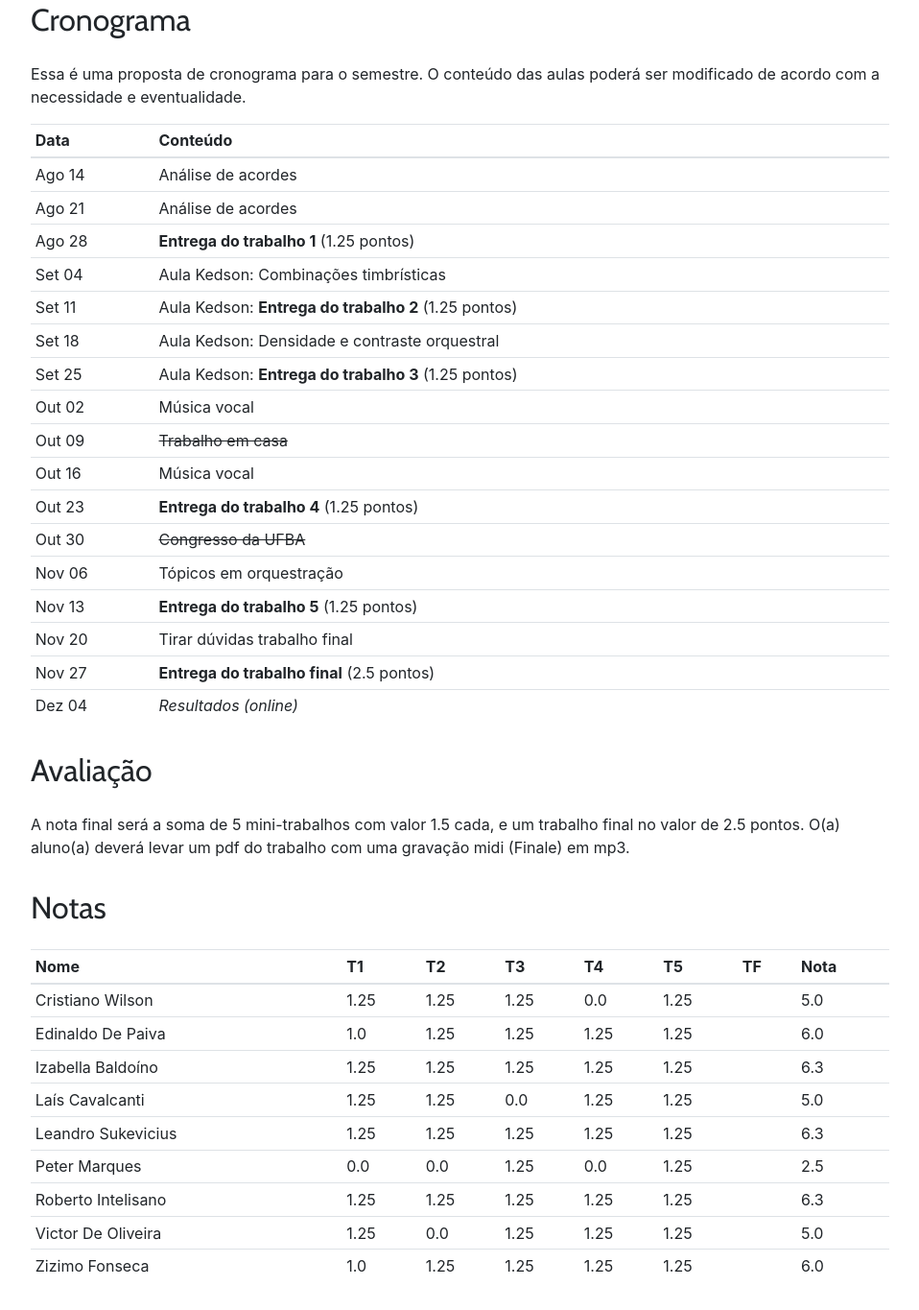
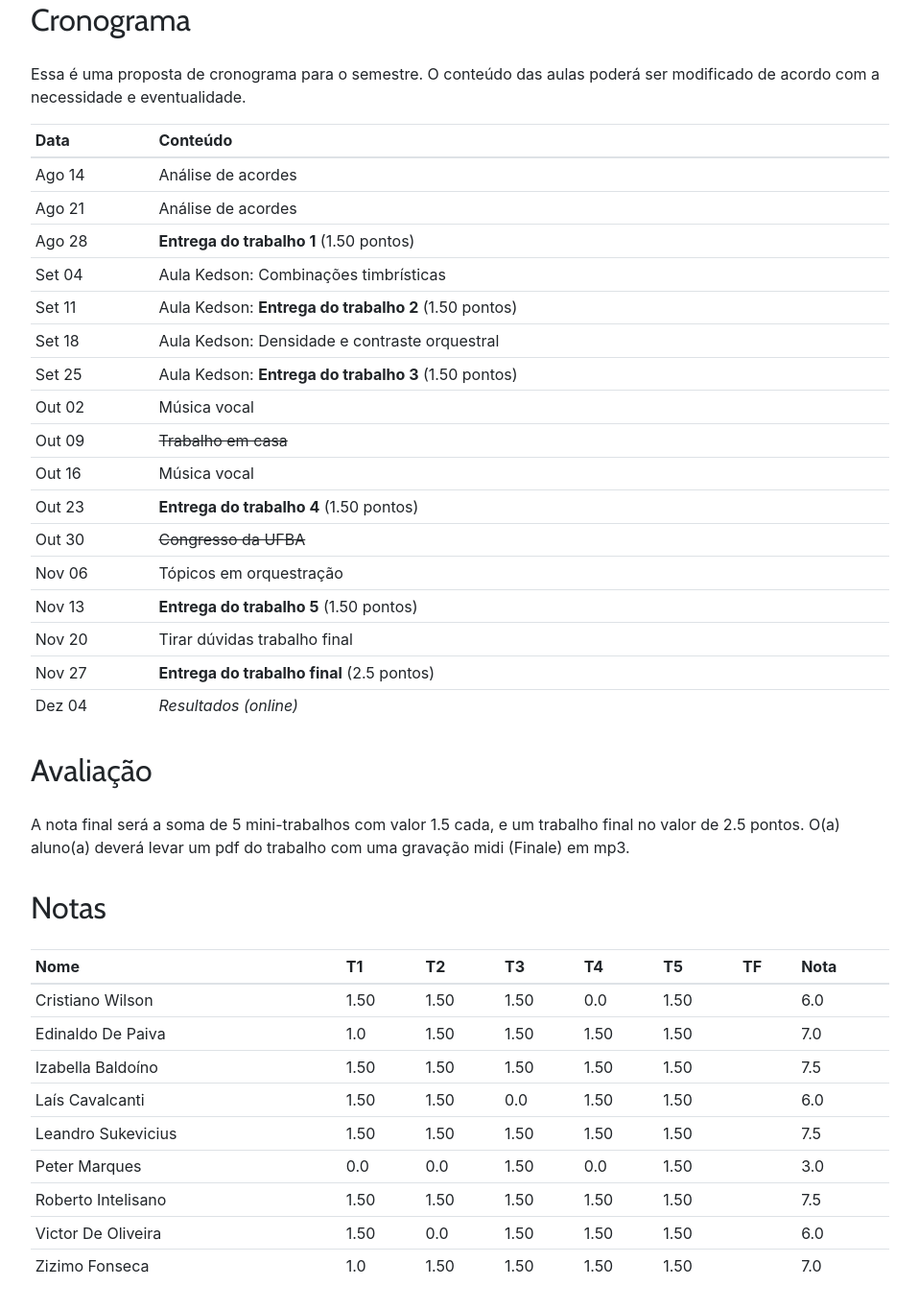
Before and after one commit to kroger/genosmus, a Jekyll site: the page built from _pedro/2019.2/musa87.md, in a window 1280 px wide and 1400 px high, scrolled down 1114 px. Shown: the top 1365 px of the window at 96% size, without its empty margins (68-1026 px from the left). Built offline with Jekyll 4.4.1, drawn with Linux system fonts in a browser that asks for light colours.

Commit message:
Corrige notas orquestração

```diff
--- a/_pedro/2019.2/musa87.md
+++ b/_pedro/2019.2/musa87.md
@@ -74,18 +74,18 @@ eventualidade.
 | ---    | ---                                                  |
 | Ago 14 | Análise de acordes                                   |
 | Ago 21 | Análise de acordes                                   |
-| Ago 28 | **Entrega do trabalho 1** (1.25 pontos)              |
+| Ago 28 | **Entrega do trabalho 1** (1.50 pontos)              |
 | Set 04 | Aula Kedson: Combinações timbrísticas                |
-| Set 11 | Aula Kedson: **Entrega do trabalho 2** (1.25 pontos) |
+| Set 11 | Aula Kedson: **Entrega do trabalho 2** (1.50 pontos) |
 | Set 18 | Aula Kedson: Densidade e contraste orquestral        |
-| Set 25 | Aula Kedson: **Entrega do trabalho 3** (1.25 pontos) |
+| Set 25 | Aula Kedson: **Entrega do trabalho 3** (1.50 pontos) |
 | Out 02 | Música vocal                                         |
 | Out 09 | <del>Trabalho em casa</del>                          |
 | Out 16 | Música vocal                                         |
-| Out 23 | **Entrega do trabalho 4** (1.25 pontos)              |
+| Out 23 | **Entrega do trabalho 4** (1.50 pontos)              |
 | Out 30 | <del>Congresso da UFBA</del>                         |
 | Nov 06 | Tópicos em orquestração                              |
-| Nov 13 | **Entrega do trabalho 5** (1.25 pontos)              |
+| Nov 13 | **Entrega do trabalho 5** (1.50 pontos)              |
 | Nov 20 | Tirar dúvidas trabalho final                         |
 | Nov 27 | **Entrega do trabalho final** (2.5 pontos)           |
 | Dez 04 | *Resultados (online)*                                |
@@ -103,15 +103,15 @@ pdf do trabalho com uma gravação midi (Finale) em mp3.
 
 | Nome               | T1   | T2   | T3   | T4   | T5   | TF | Nota |
 |:-------------------|:-----|:-----|:-----|:-----|:-----|:---|:-----|
-| Cristiano Wilson   | 1.25 | 1.25 | 1.25 | 0.0  | 1.25 |    | =sum |
-| Edinaldo De Paiva  | 1.0  | 1.25 | 1.25 | 1.25 | 1.25 |    | =sum |
-| Izabella Baldoíno  | 1.25 | 1.25 | 1.25 | 1.25 | 1.25 |    | =sum |
-| Laís Cavalcanti    | 1.25 | 1.25 | 0.0  | 1.25 | 1.25 |    | =sum |
-| Leandro Sukevicius | 1.25 | 1.25 | 1.25 | 1.25 | 1.25 |    | =sum |
-| Peter Marques      | 0.0  | 0.0  | 1.25 | 0.0  | 1.25 |    | =sum |
-| Roberto Intelisano | 1.25 | 1.25 | 1.25 | 1.25 | 1.25 |    | =sum |
-| Victor De Oliveira | 1.25 | 0.0  | 1.25 | 1.25 | 1.25 |    | =sum |
-| Zizimo Fonseca     | 1.0  | 1.25 | 1.25 | 1.25 | 1.25 |    | =sum |
+| Cristiano Wilson   | 1.50 | 1.50 | 1.50 | 0.0  | 1.50 |    | =sum |
+| Edinaldo De Paiva  | 1.0  | 1.50 | 1.50 | 1.50 | 1.50 |    | =sum |
+| Izabella Baldoíno  | 1.50 | 1.50 | 1.50 | 1.50 | 1.50 |    | =sum |
+| Laís Cavalcanti    | 1.50 | 1.50 | 0.0  | 1.50 | 1.50 |    | =sum |
+| Leandro Sukevicius | 1.50 | 1.50 | 1.50 | 1.50 | 1.50 |    | =sum |
+| Peter Marques      | 0.0  | 0.0  | 1.50 | 0.0  | 1.50 |    | =sum |
+| Roberto Intelisano | 1.50 | 1.50 | 1.50 | 1.50 | 1.50 |    | =sum |
+| Victor De Oliveira | 1.50 | 0.0  | 1.50 | 1.50 | 1.50 |    | =sum |
+| Zizimo Fonseca     | 1.0  | 1.50 | 1.50 | 1.50 | 1.50 |    | =sum |
 {: .table .table-sm }
 
 
```
